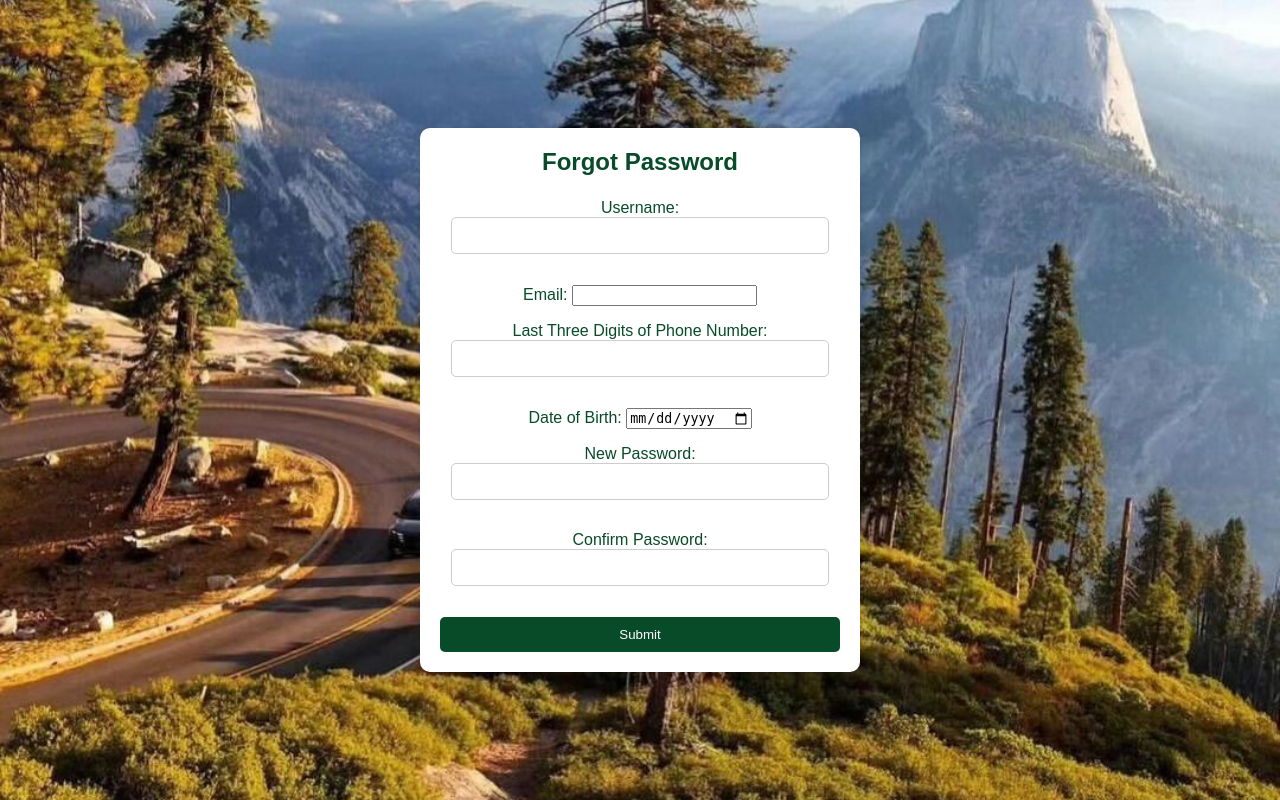
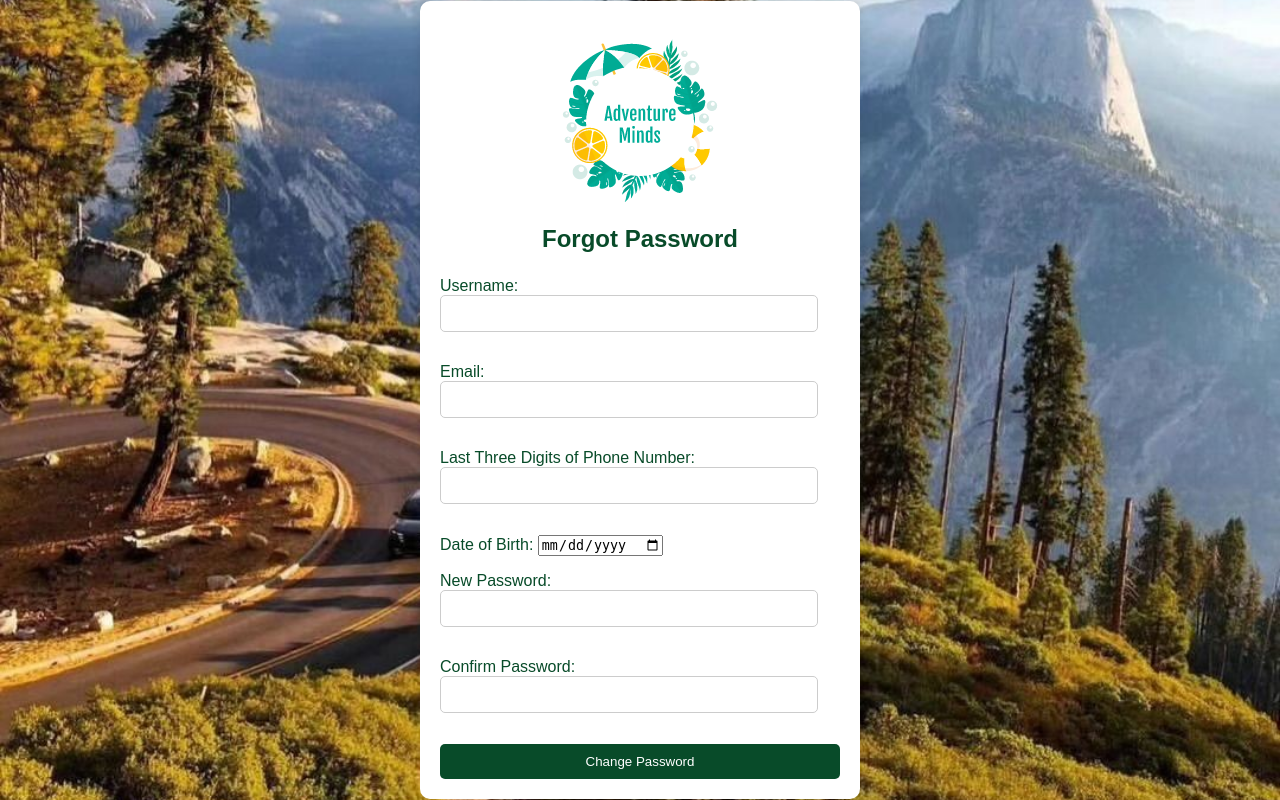
Before and after one commit to dixituwindsor/AdventureMinds, a Django app: page /forgotpassword/ in a window 1280 px wide. Run offline with Django 5.2, Linux system fonts and the light colour scheme; parts of the project's set-up code (start-up, migrations or seed data) failed here and were passed over.

Commit message:
Modified design

```diff
--- a/mainapp/templates/registration/forgot_password.html
+++ b/mainapp/templates/registration/forgot_password.html
@@ -8,7 +8,7 @@
     <style>
          body {
             font-family: Arial, sans-serif;
-            background-color: #EEECDC; /* Fallback color */
+            background-color: #EEECDC;
             background-image: url("{% static 'mainapp/flatten-1.png' %}");
             background-size: cover;
             background-position: center;
@@ -21,7 +21,7 @@
             min-height: 100vh;
         }
         .overlay {
-            background-color: rgba(238, 236, 220, 0.8); /* Overlay color with opacity */
+            background-color: rgba(238, 236, 220, 0.8);
             position: absolute;
             top: 0;
             bottom: 0;
@@ -30,7 +30,7 @@
             display: flex;
             justify-content: center;
             align-items: center;
-            z-index: 1; /* Ensure the overlay is above the background image */
+            z-index: 1;
         }
         .container {
             background-color: white;
@@ -40,7 +40,7 @@
             width: 90%;
             max-width: 400px;
             text-align: center;
-            z-index: 2; /* Ensure the container is above the overlay */
+            z-index: 2;
         }
         h1 {
             margin-top: 0;
@@ -49,6 +49,7 @@
         }
         form {
             margin-top: 20px;
+            text-align: left;
         }
         input[type="text"],
         input[type="password"] {
@@ -63,6 +64,15 @@
         input[type="text"]:focus,
         input[type="password"]:focus {
             border-color: #084B29;
+        }
+         input[type="email"] {
+            width: calc(100% - 22px); /* Adjust the width here */
+            padding: 10px;
+            margin-bottom: 15px;
+            border: 1px solid #ccc;
+            border-radius: 5px;
+            box-sizing: border-box;
+            transition: border-color 0.3s ease;
         }
         button[type="submit"] {
             width: 100%;
@@ -97,12 +107,14 @@
 </head>
 <body>
     <div class="container">
+{#        <img src="path/to/your/logo.png" alt="Logo" class="logo">#}
+         <img src="{% static 'mainapp/AdventureMindsLogo.png' %}" alt="Logo" class="logo">
         <h1>Forgot Password</h1>
         <form method="POST">
             <h5 class="error-message">{{msg}}</h5>
             {% csrf_token %}
             {{ form.as_p }}
-            <button type="submit">Submit</button>
+            <button type="submit">Change Password</button>
         </form>
     </div>
 </body>
```
Also changed, not shown: mainapp/templates/registration/login.html (+7 -0 lines), mainapp/templates/registration/signup.html (+15 -2 lines), mainapp/static/mainapp/AdventureMindsLogo.png (added), mainapp/static/mainapp/logo-AM.png (added).
